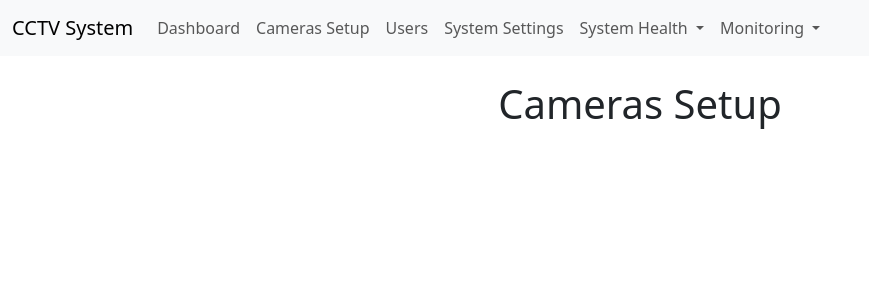
After one commit to pppfkp/cctv_inzynierka, a Django app: page /cameras_setup/ in a window 1280 px wide. The commit adds this page. Shown: the top 300 px of the page, without its empty margins (0-869 px from the left). Run offline with Django 5.2, Linux system fonts and the light colour scheme.

Commit message:
Added cameras setup entry to main menu

```diff
--- a/main_app/main_app/urls.py
+++ b/main_app/main_app/urls.py
@@ -9,6 +9,7 @@ from django.conf.urls.static import static
 from management.views import home, camera_streams_view
 from management.views import save_boundary_points
 from management.views import settings_view, update_setting, reset_all_settings
+from management.views import cameras_setup_view
 urlpatterns = [
     path('', home, name='home'),
 
@@ -28,6 +29,9 @@ urlpatterns = [
     path('update-setting/<int:setting_id>/', update_setting, name='update_setting'),
     path('reset-all-settings/', reset_all_settings, name='reset_all_settings'),
 
+    # cameras_setup
+    path('cameras_setup/', cameras_setup_view, name='cameras_setup'),
+
     #other
     path('admin/', admin.site.urls),
     path('face_recognition/extract_embedding/', extract_embedding_view, name='extract-embedding-view'),
--- /dev/null
+++ b/main_app/management/templates/cameras_setup.html
@@ -0,0 +1,12 @@
+{% extends 'custom_base.html' %}
+
+{% block content %}
+<div class="container mt-4">
+    <h1 class="text-center mb-0">Cameras Setup</h1>
+</div>
+{% block extra_js %}
+<script>
+
+</script>
+{% endblock %}
+{% endblock %}
--- a/main_app/management/templates/custom_base.html
+++ b/main_app/management/templates/custom_base.html
@@ -19,7 +19,7 @@
                 <a class="nav-link" aria-current="page" href="index.html">Dashboard</a>
               </li>
               <li class="nav-item">
-                <a class="nav-link" href="#">Cameras Setup</a>
+                <a class="nav-link" href="{% url 'cameras_setup' %}">Cameras Setup</a>
               </li>
               <li class="nav-item">
                 <a class="nav-link" href="#">Users</a>
--- a/main_app/management/views.py
+++ b/main_app/management/views.py
@@ -305,3 +305,10 @@ def reset_all_settings(request):
             'status': 'error',
             'message': str(e)
         }, status=500)
+
+#  cameras setup
+
+def cameras_setup_view(request):
+    Camera = apps.get_model('management', 'Camera')
+    cameras = Camera.objects.all()
+    return render(request, 'cameras_setup.html', {'cameras': cameras})
```
